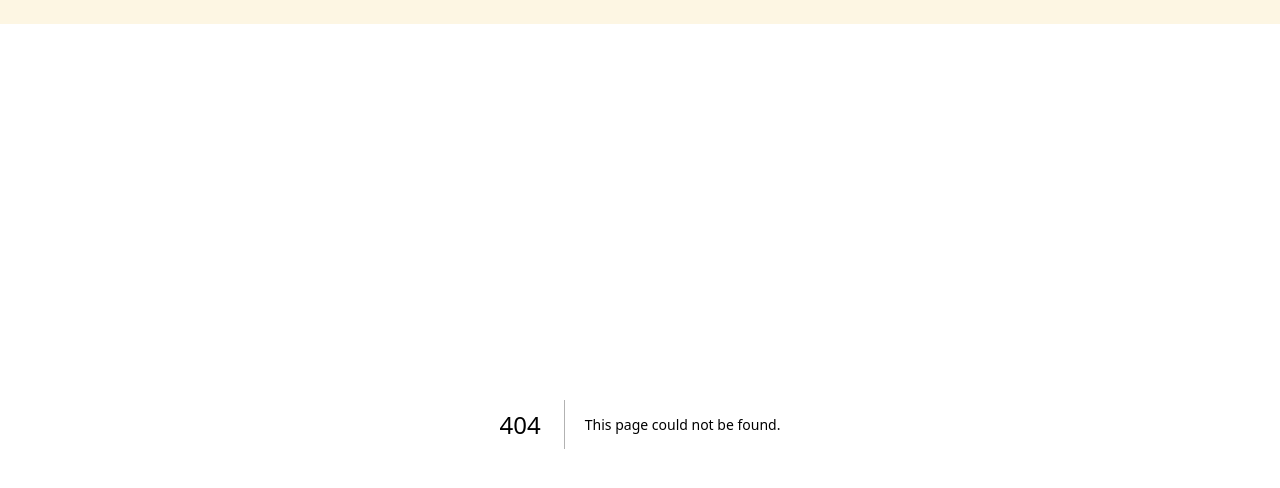
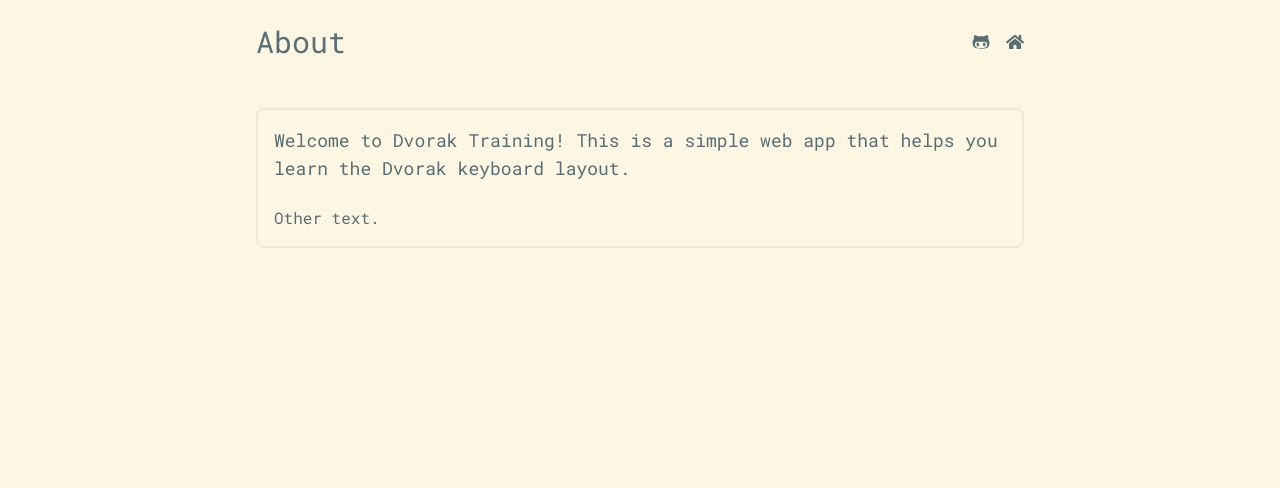
Before and after one commit to justinpchang/learn-dvorak, a Next.js app: page /about in a window 1280 px wide. Before the commit this address had no page. Shown: the top 488 px of the page. Built offline with nearby package versions, Linux system fonts and the light colour scheme.

Commit message:
feat: Add about page

```diff
--- /dev/null
+++ b/src/components/Heading.tsx
@@ -0,0 +1,35 @@
+import Link from "next/link";
+import { FaGithubAlt, FaHome, FaQuestion } from "react-icons/fa";
+
+interface Props {
+  title: string;
+  github?: boolean;
+  home?: boolean;
+  about?: boolean;
+}
+function Heading({ title, github, home, about }: Props) {
+  return (
+    <div className="flex justify-between items-center mb-12">
+      <h1 className="text-3xl">{title}</h1>
+      <div className="flex justify-center items-center gap-4">
+        {github && (
+          <a href="https://github.com/justinpchang/learn-dvorak">
+            <FaGithubAlt className="text-lg" />
+          </a>
+        )}
+        {home && (
+          <Link href="/">
+            <FaHome className="text-lg" />
+          </Link>
+        )}
+        {about && (
+          <Link href="/about">
+            <FaQuestion className="text-sm" />
+          </Link>
+        )}
+      </div>
+    </div>
+  );
+}
+
+export { Heading };
--- a/src/components/TypingWindow.tsx
+++ b/src/components/TypingWindow.tsx
@@ -1,5 +1,6 @@
 import { useEffect, useMemo, useRef, useState } from "react";
 import useTyping, { CharStateType, PhaseType } from "react-typing-game-hook";
+import { FaMousePointer } from "react-icons/fa";
 
 interface Props {
   text: string;
@@ -103,8 +104,9 @@ function TypingWindow({ text }: Props) {
               &nbsp;
             </span>
           ) : (
-            <div className="w-full h-full flex justify-center items-center absolute top-0 left-0 backdrop-blur-sm cursor-pointer">
-              <span>
+            <div className="w-full h-full flex justify-center items-center absolute top-0 left-0 backdrop-blur-sm cursor-default">
+              <span className="flex items-center gap-4">
+                <FaMousePointer />
                 Click here to{" "}
                 {phase === PhaseType.NotStarted ? "focus" : "continue"}
               </span>
--- /dev/null
+++ b/src/pages/about.tsx
@@ -0,0 +1,20 @@
+import { Heading } from "@/components/Heading";
+import Head from "next/head";
+
+export default function About() {
+  return (
+    <>
+      <Head>
+        <title>About - Dvorak Training</title>
+      </Head>
+      <Heading title="About" github home />
+      <div className="border-2 border-[#eee8d5] p-4 rounded-lg space-y-6">
+        <p className="text-lg">
+          Welcome to Dvorak Training! This is a simple web app that helps you
+          learn the Dvorak keyboard layout.
+        </p>
+        <p className="text-md">Other text.</p>
+      </div>
+    </>
+  );
+}
--- a/src/pages/index.tsx
+++ b/src/pages/index.tsx
@@ -1,11 +1,10 @@
+import { Heading } from "@/components/Heading";
 import { KeyboardDisplay } from "@/components/KeyboardDisplay/KeyboardDisplay";
 import { LevelSelect } from "@/components/LevelSelect/LevelSelect";
 import { TypingWindow } from "@/components/TypingWindow";
 import { LEVELS } from "@/constants/levels";
 import Head from "next/head";
-import Link from "next/link";
 import { useState } from "react";
-import { FaGithubAlt, FaQuestion } from "react-icons/fa";
 
 export default function Home() {
   const [level, setLevel] = useState(0);
@@ -15,17 +14,7 @@ export default function Home() {
       <Head>
         <title>Dvorak Training</title>
       </Head>
-      <div className="flex justify-between items-center mb-12">
-        <h1 className="text-3xl">Dvorak Training</h1>
-        <div className="flex justify-center items-center gap-4">
-          <a href="https://github.com/justinpchang/learn-dvorak">
-            <FaGithubAlt className="text-lg" />
-          </a>
-          <Link href="/about">
-            <FaQuestion className="text-sm" />
-          </Link>
-        </div>
-      </div>
+      <Heading title="Dvorak Training" github about />
       <LevelSelect level={level} setLevel={setLevel} />
       <h5 className="text-xs mt-12">Esc to reset</h5>
       <div className="border-2 border-[#eee8d5] p-4 rounded-lg">
```
